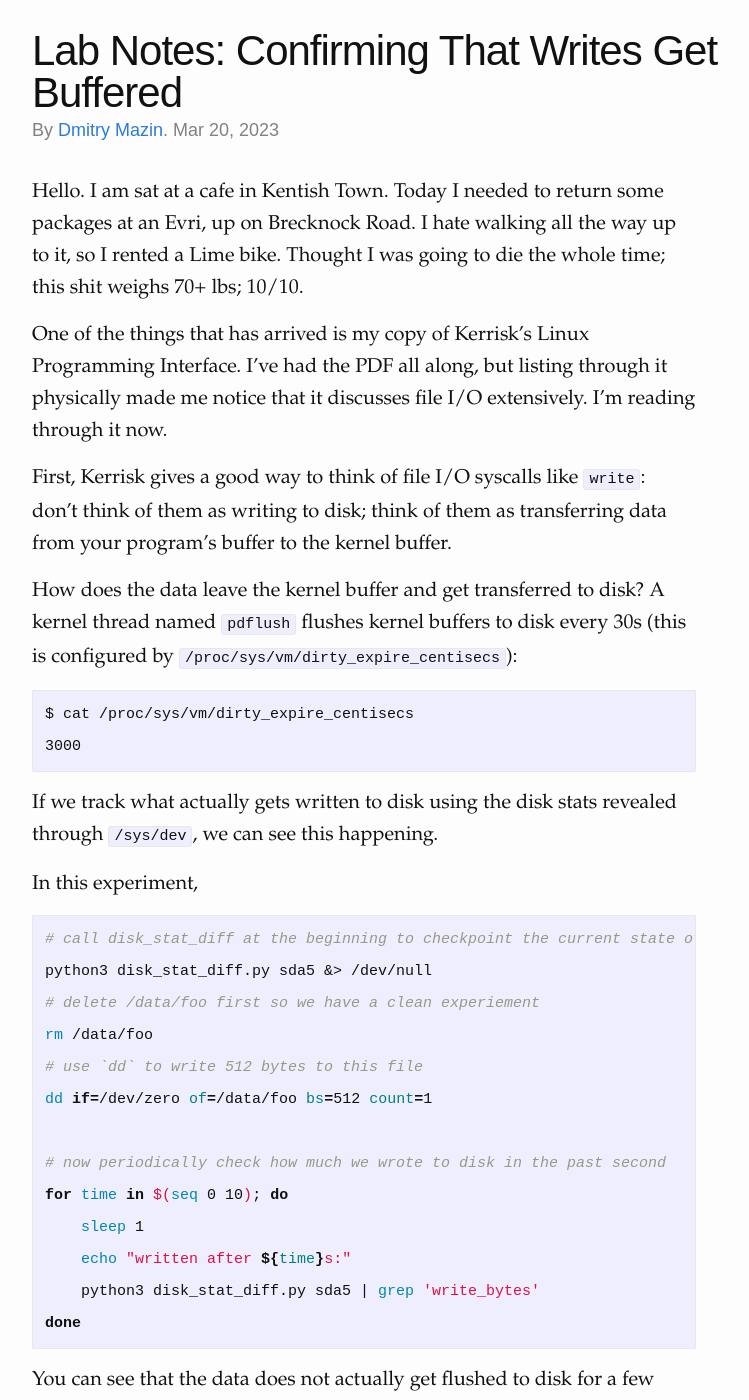
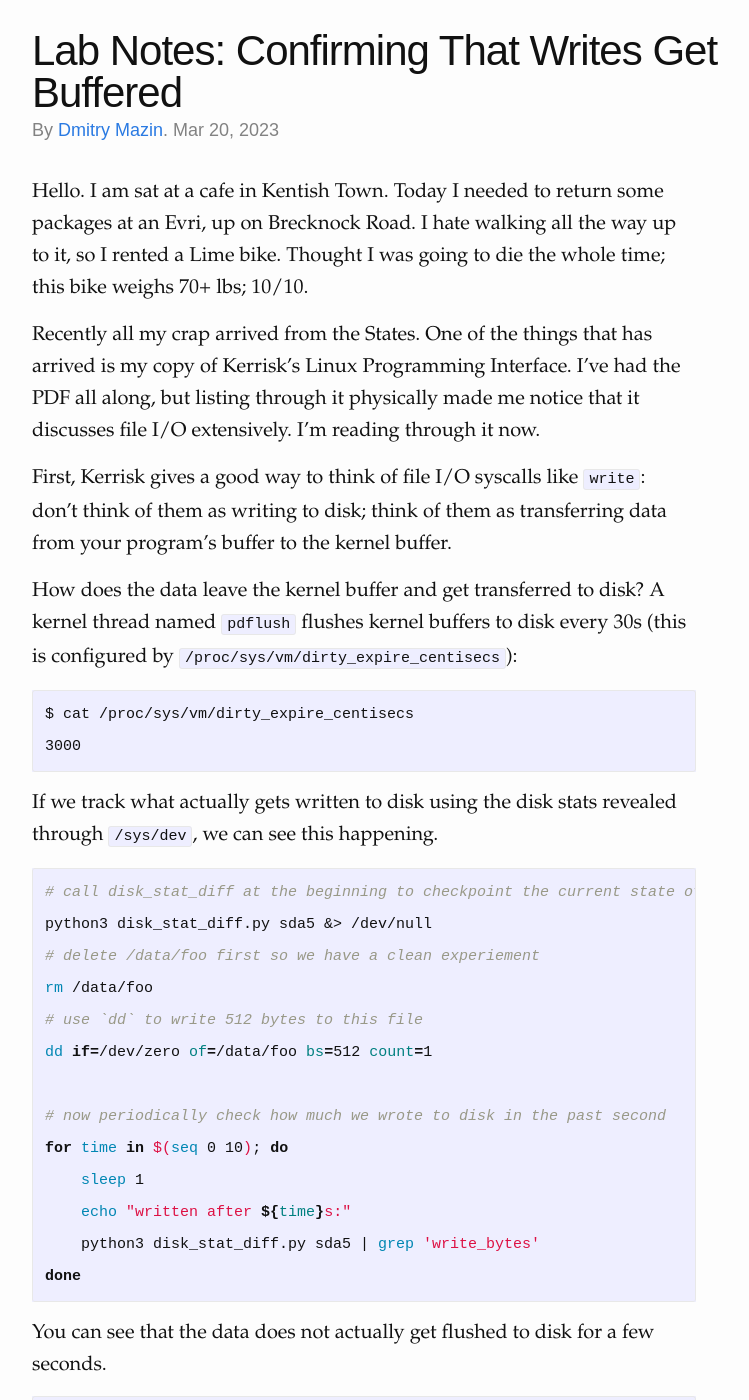
Before and after one commit to dmazin/dmazin.github.io, a Jekyll site: the page built from _posts/2023-03-20-buffering.md, in a window 1280 px wide and 1400 px high. Shown: the whole window, without its empty margins (238-987 px from the left). Built offline with Jekyll 4.4.1, drawn with Linux system fonts in a browser that asks for light colours.

Commit message:
fix some typos

````diff
--- a/_posts/2023-03-20-buffering.md
+++ b/_posts/2023-03-20-buffering.md
@@ -5,9 +5,9 @@ byline: By <a href="http://cyberdemon.org/">Dmitry Mazin</a>.
 date: 2023-03-20
 tags: labs
 ---
-Hello. I am sat at a cafe in Kentish Town. Today I needed to return some packages at an Evri, up on Brecknock Road. I hate walking all the way up to it, so I rented a Lime bike. Thought I was going to die the whole time; this shit weighs 70+ lbs; 10/10.
+Hello. I am sat at a cafe in Kentish Town. Today I needed to return some packages at an Evri, up on Brecknock Road. I hate walking all the way up to it, so I rented a Lime bike. Thought I was going to die the whole time; this bike weighs 70+ lbs; 10/10.
 
-One of the things that has arrived is my copy of Kerrisk’s Linux Programming Interface. I’ve had the PDF all along, but listing through it physically made me notice that it discusses file I/O extensively. I’m reading through it now.
+Recently all my crap arrived from the States. One of the things that has arrived is my copy of Kerrisk’s Linux Programming Interface. I’ve had the PDF all along, but listing through it physically made me notice that it discusses file I/O extensively. I'm reading through it now.
 
 First, Kerrisk gives a good way to think of file I/O syscalls like `write`: don’t think of them as writing to disk; think of them as transferring data from your program’s buffer to the kernel buffer.
 
@@ -19,7 +19,6 @@ $ cat /proc/sys/vm/dirty_expire_centisecs
 
 If we track what actually gets written to disk using the disk stats revealed through `/sys/dev`, we can see this happening.
 
-In this experiment,
 ```bash
 # call disk_stat_diff at the beginning to checkpoint the current state of the disk
 python3 disk_stat_diff.py sda5 &> /dev/null
````
